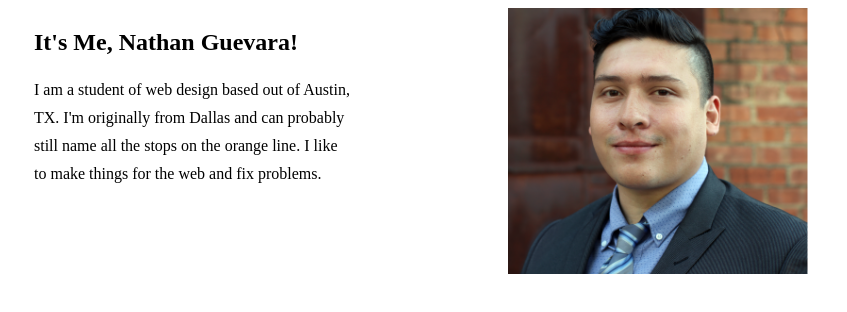
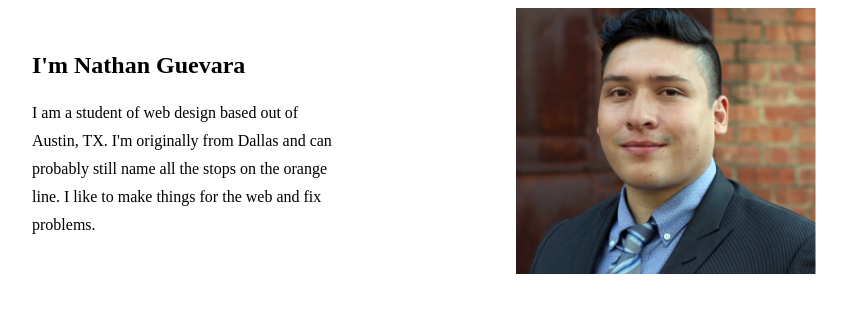
Before and after one commit to nathanguevara/ACA_web101_Nathan_Guevara, a plain HTML site: page aboutPage.html in a window 1280 px wide. Shown: the whole page, without its empty margins (132-979 px from the left). Drawn offline with Linux system fonts and the light colour scheme.

Commit message:
more styling

```diff
--- a/about-styles.css
+++ b/about-styles.css
@@ -1,10 +1,16 @@
 .grid-container {
+    display: -ms-grid;
     display: grid;
-    grid-template-rows: 1fr 1fr;
+    grid-auto-columns: 1fr;
+    -ms-grid-columns: 1fr 1fr;
     grid-template-columns: 1fr 1fr;
-    /* margin-top: 100px;
-    margin-bottom: 140px;
-    -webkit-box-align: center; */
+    -ms-grid-rows: auto auto;
+    grid-template-rows: auto auto;
+    grid-row-gap: 16px;
+    grid-column-gap: 16px;
+    align-content: center;
+    justify-content: space-evenly;
+    align-items: center;
 }
 .hi-there-heading {
     width: 50%;
--- a/aboutPage.html
+++ b/aboutPage.html
@@ -10,7 +10,7 @@
 <body>
     <div class="grid-container">
     <div class="hi-there-heading">
-        <h2>It's Me, Nathan Guevara!</h2>
+        <h2>I'm Nathan Guevara</h2>
         <p>I am a student of web design based out of Austin, TX. I'm originally from Dallas and can probably still name all the stops on the orange line. I like to make things for the web and fix problems.</p>
     </div>
     <div id="image-container">
```
